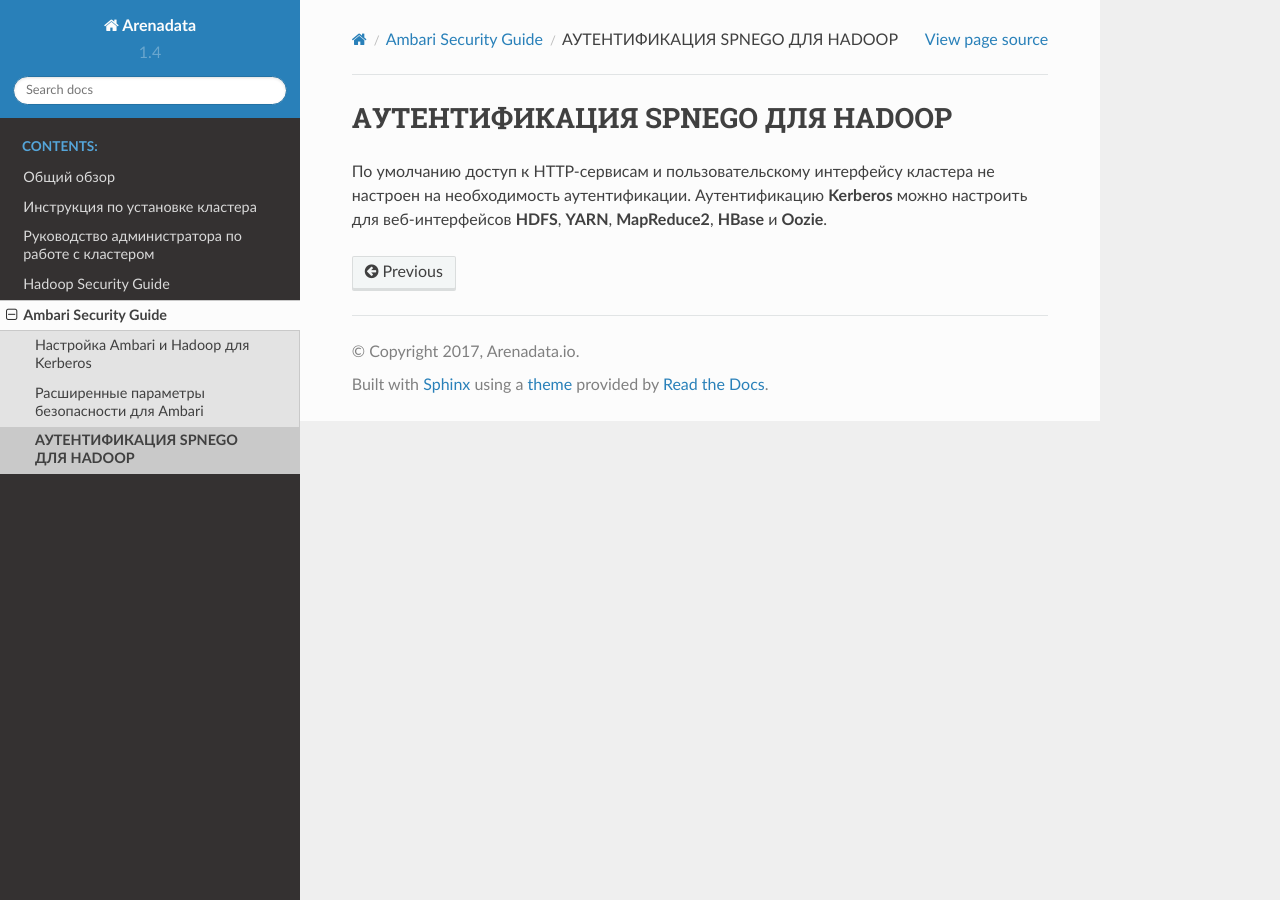
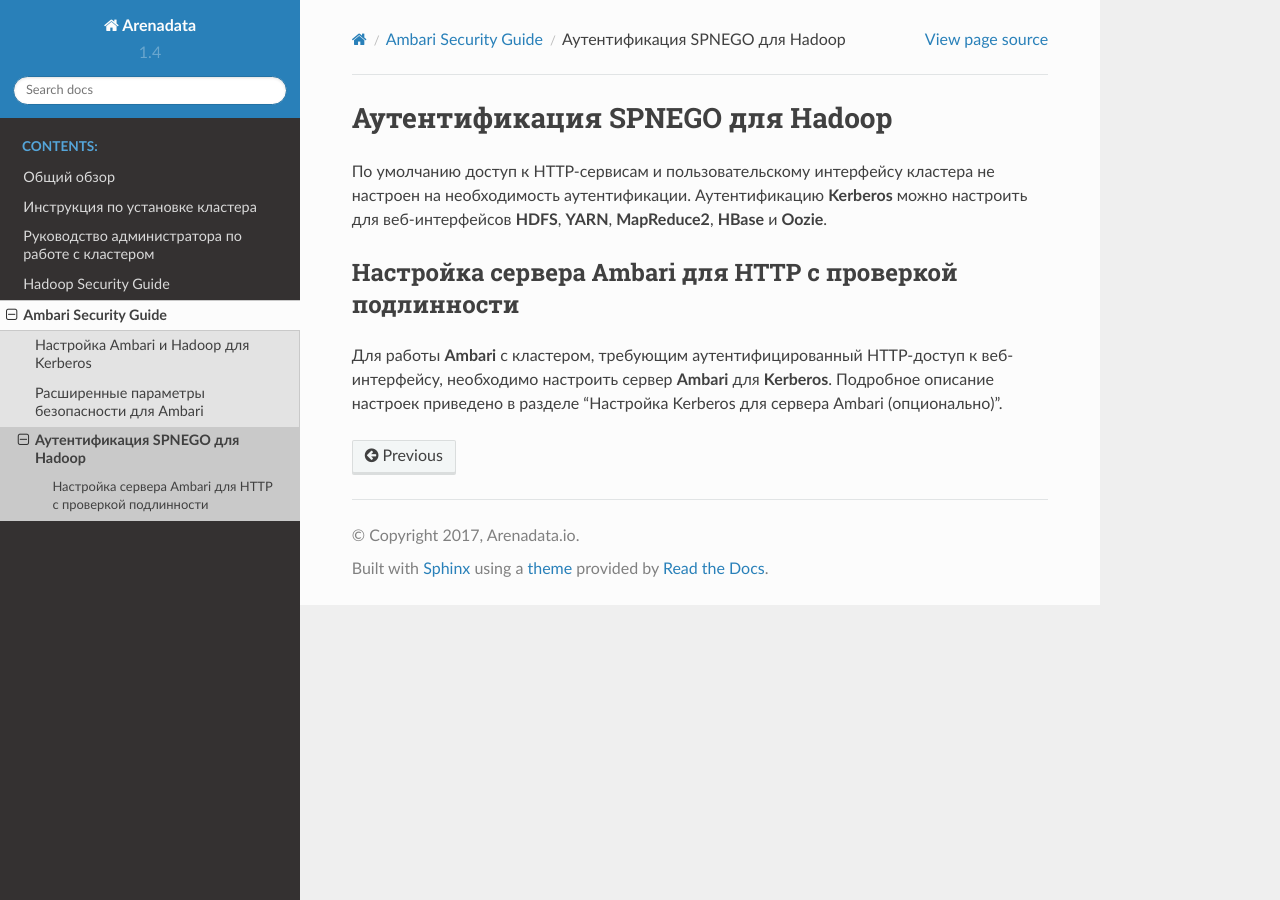
Before and after one commit to arenadata/docs_adps, a Sphinx documentation site: the page built from source/SecurityAmbari/spnego.rst, in a window 1280 px wide. Built offline with Sphinx 7.4.7 and the Read the Docs theme 2.0.0, drawn with Linux system fonts in a browser that asks for light colours.

Commit message:
Update spnego.rst

```diff
--- a/source/SecurityAmbari/spnego.rst
+++ b/source/SecurityAmbari/spnego.rst
@@ -1,5 +1,12 @@
-АУТЕНТИФИКАЦИЯ SPNEGO ДЛЯ HADOOP
+Аутентификация SPNEGO для Hadoop
 --------------------------------
 
 По умолчанию доступ к HTTP-сервисам и пользовательскому интерфейсу кластера не настроен на необходимость аутентификации.
 Аутентификацию **Kerberos** можно настроить для веб-интерфейсов **HDFS**, **YARN**, **MapReduce2**, **HBase** и **Oozie**.
+
+
+
+Настройка сервера Ambari для HTTP с проверкой подлинности
+^^^^^^^^^^^^^^^^^^^^^^^^^^^^^^^^^^^^^^^^^^^^^^^^^^^^^^^^^
+
+Для работы **Ambari** с кластером, требующим аутентифицированный HTTP-доступ к веб-интерфейсу, необходимо настроить сервер **Ambari** для **Kerberos**. Подробное описание настроек приведено в разделе "Настройка Kerberos для сервера Ambari (опционально)".
```
